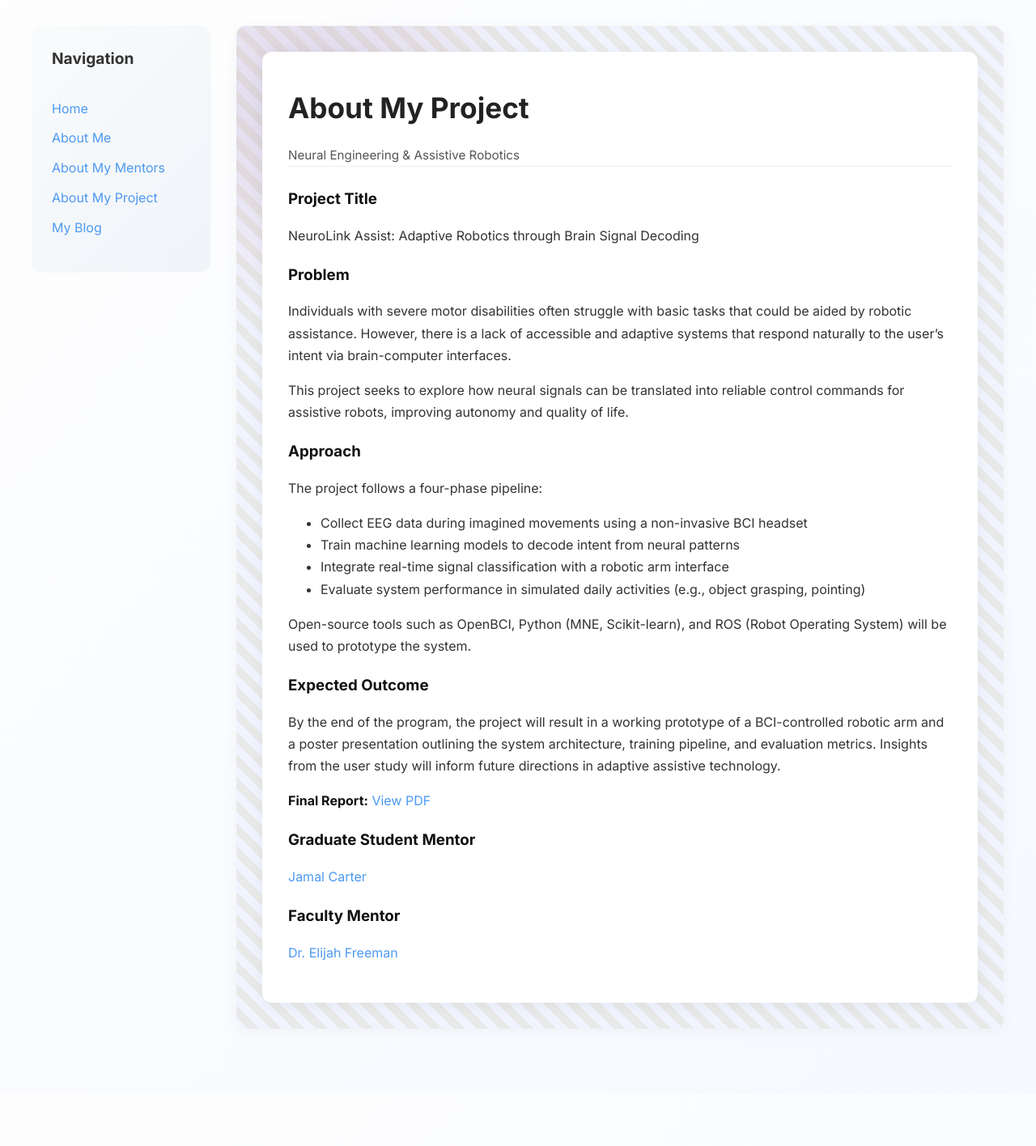
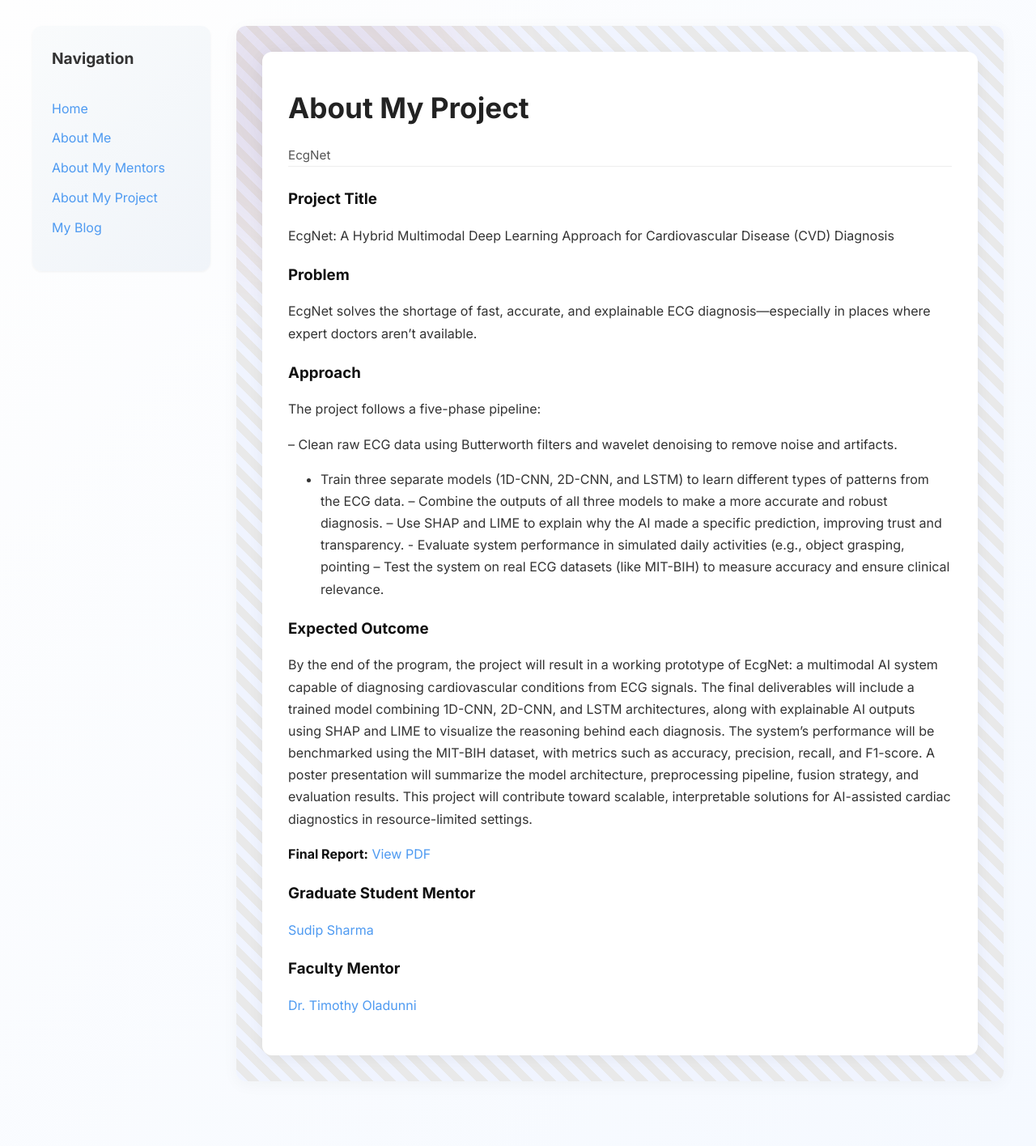
Before and after one commit to Jeje0001/Jeje0001.github.io, a Jekyll site: the page built from pages/about-my-project.md, in a window 1280 px wide. Shown: the whole page at 81% size. Built offline with Jekyll 4.4.1, drawn with Linux system fonts in a browser that asks for light colours; before the commit the page ends 1351 px from its top, so only the background shows below that.

Commit message:
Update about-my-project.md

```diff
--- a/pages/about-my-project.md
+++ b/pages/about-my-project.md
@@ -3,34 +3,36 @@
 title: About My Project
 permalink: /about-my-project.html
 
-subtitle: Neural Engineering & Assistive Robotics
-project_title: "NeuroLink Assist: Adaptive Robotics through Brain Signal Decoding"
+subtitle: EcgNet
+project_title: "EcgNet: A Hybrid Multimodal Deep Learning Approach for Cardiovascular Disease (CVD) Diagnosis"
 
 problem: |
-  Individuals with severe motor disabilities often struggle with basic tasks that could be aided by robotic assistance. However, there is a lack of accessible and adaptive systems that respond naturally to the user's intent via brain-computer interfaces.
+  EcgNet solves the shortage of fast, accurate, and explainable ECG diagnosis—especially in places where expert doctors aren’t available.
 
-  This project seeks to explore how neural signals can be translated into reliable control commands for assistive robots, improving autonomy and quality of life.
+
+
 
 approach: |
-  The project follows a four-phase pipeline:
+  The project follows a five-phase pipeline:
 
-  - Collect EEG data during imagined movements using a non-invasive BCI headset
-  - Train machine learning models to decode intent from neural patterns
-  - Integrate real-time signal classification with a robotic arm interface
-  - Evaluate system performance in simulated daily activities (e.g., object grasping, pointing)
-
-  Open-source tools such as OpenBCI, Python (MNE, Scikit-learn), and ROS (Robot Operating System) will be used to prototype the system.
+  – Clean raw ECG data using Butterworth filters and wavelet denoising to remove noise and artifacts.
+  - Train three separate models (1D-CNN, 2D-CNN, and LSTM) to learn different types of patterns from the ECG data.
+  – Combine the outputs of all three models to make a more accurate and robust diagnosis.
+  – Use SHAP and LIME to explain why the AI made a specific prediction, improving trust and transparency.  - Evaluate system performance in simulated daily activities (e.g., object grasping, pointing
+  – Test the system on real ECG datasets (like MIT-BIH) to measure accuracy and ensure clinical relevance.
 
 outcome: |
-  By the end of the program, the project will result in a working prototype of a BCI-controlled robotic arm and a poster presentation outlining the system architecture, training pipeline, and evaluation metrics. Insights from the user study will inform future directions in adaptive assistive technology.
+  By the end of the program, the project will result in a working prototype of EcgNet: a multimodal AI system capable of diagnosing cardiovascular conditions from ECG signals. The final deliverables will include a trained model combining 1D-CNN, 2D-CNN, and LSTM architectures, along with explainable AI outputs using SHAP and LIME to visualize the reasoning behind each diagnosis. The system’s performance will be benchmarked using the MIT-BIH dataset, with metrics such as accuracy, precision, recall, and F1-score. A poster presentation will summarize the model architecture, preprocessing pipeline, fusion strategy, and evaluation results. This project will contribute toward scalable, interpretable solutions for AI-assisted cardiac diagnostics in resource-limited settings.
+
+
 
 final_report_url: https://dl.icdst.org/pdfs/files/22e390b2eb0c8e951f3a742fda5b2d1d.pdf
 
 grad_mentor:
-  name: Jamal Carter
-  linkedin: https://www.linkedin.com/in/jamal-carter
+  name: Sudip Sharma
+  linkedin: https://www.linkedin.com/in/nxxis/
 
 faculty_mentor:
-  name: Dr. Elijah Freeman
-  linkedin: https://www.linkedin.com/in/dr-elijah-freeman
+  name: Dr. Timothy Oladunni
+  linkedin: https://www.linkedin.com/in/timothyoladunni/
 ---
```
